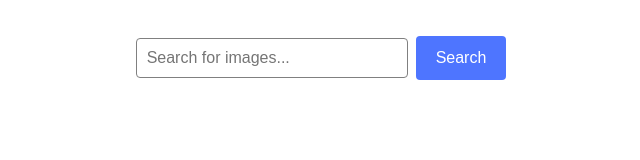
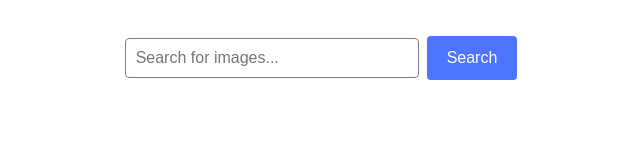
Before and after one commit to Maryna-01/goit-js-hw-11, a website built with Vite: page src/index.html in a window 1280 px wide. Shown: the whole page, without its empty margins (319-959 px from the left). Built offline with nearby package versions, Linux system fonts and the light colour scheme.

Commit message:
abdate index

```diff
--- a/src/css/reset.css
+++ /dev/null
@@ -1,10 +0,0 @@
-* {
-  margin: 0;
-  padding: 0;
-  box-sizing: border-box;
-}
-
-body {
-  line-height: 1.5;
-  font-family: Arial, sans-serif;
-}
--- a/src/index.html
+++ b/src/index.html
@@ -5,7 +5,6 @@
     <link rel="icon" type="image/svg+xml" href="/favicon.svg" />
     <meta name="viewport" content="width=device-width, initial-scale=1.0" />
     <title>Vanilla App Template</title>
-    <link rel="stylesheet" href="./css/reset.css"/>
     <link rel="stylesheet" href="./css/styles.css"/>
   </head>
   <body class="body">
```
